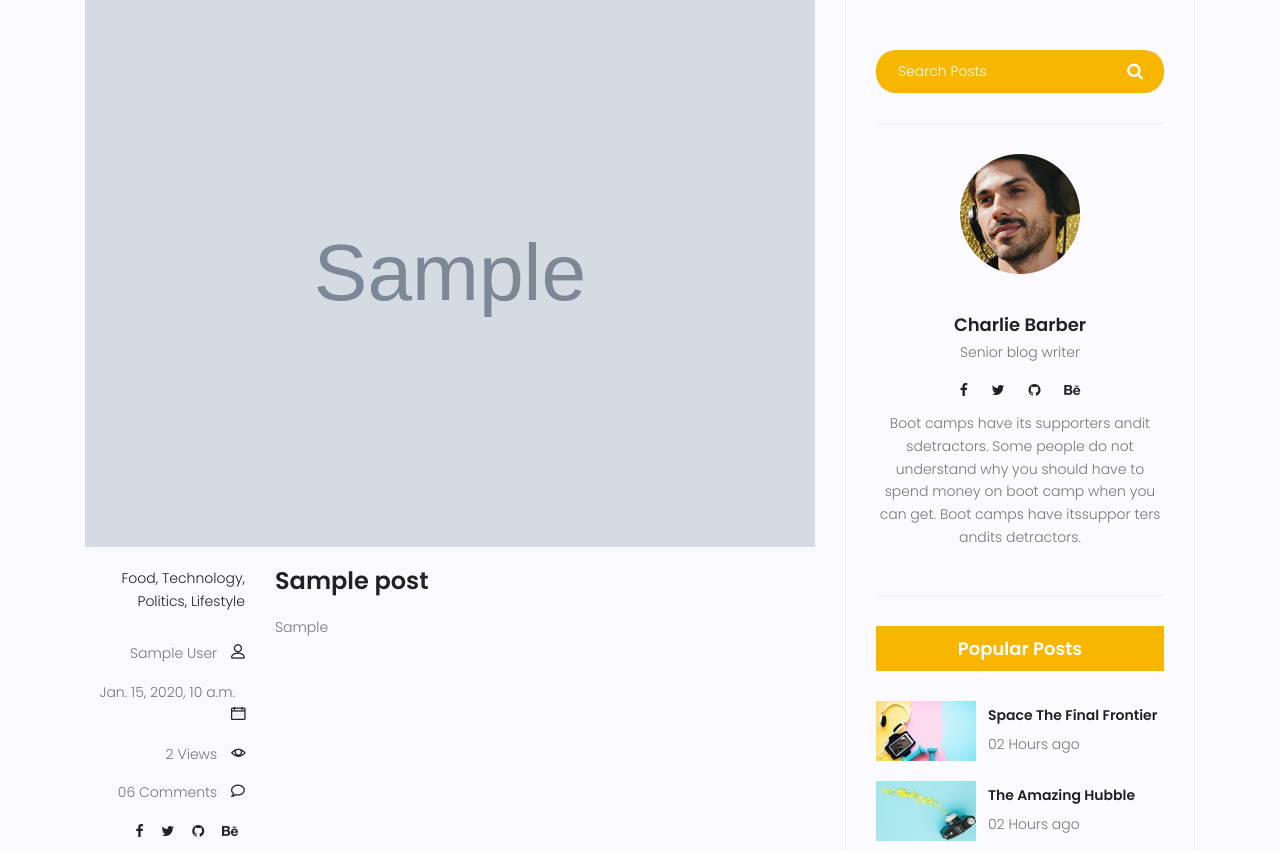
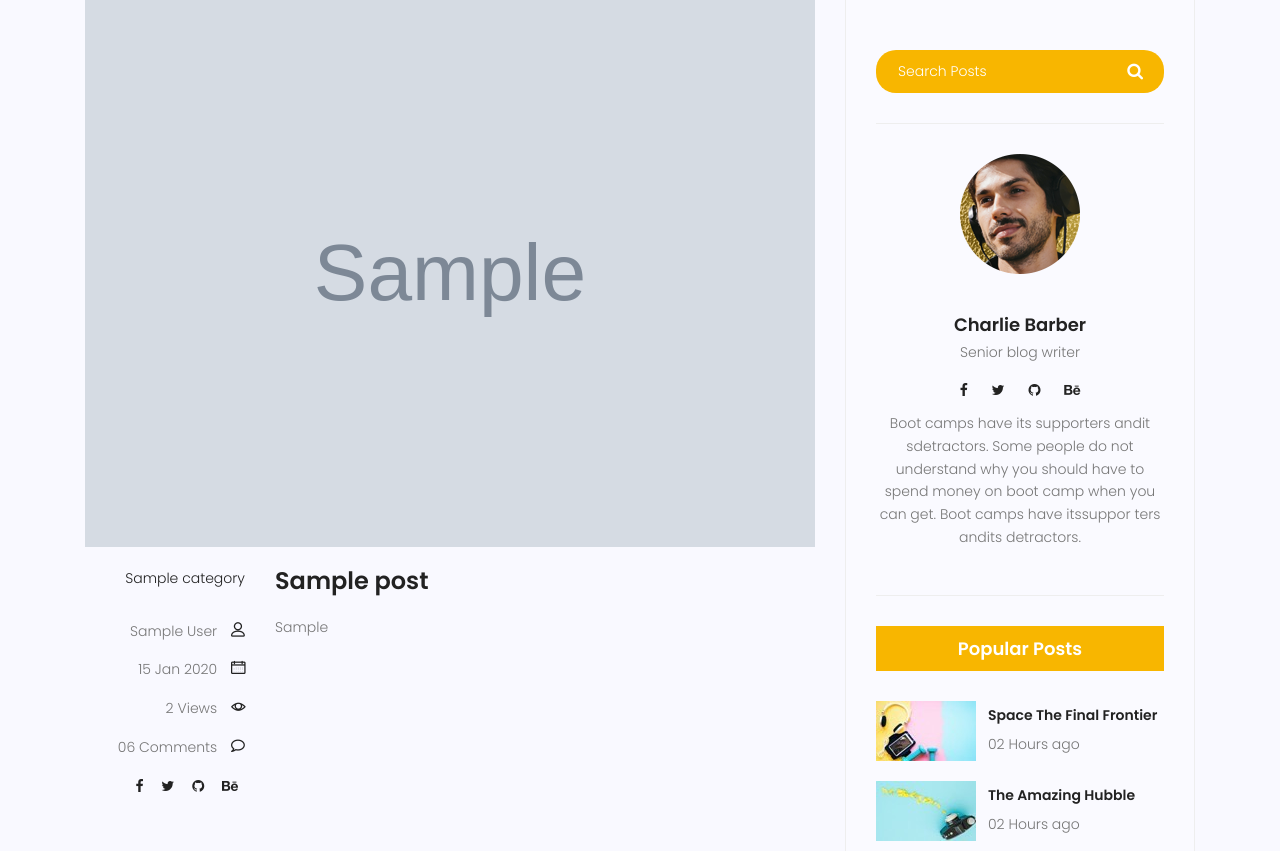
Before and after one commit to AmirrezaAttary/Django_Bigdely_Tamrin, a Django app: page /blog/1/ in a window 1280 px wide. Shown: the part 421-1272 px from the top of the page. Run offline with Django 3.2, Linux system fonts and the light colour scheme; tables that the repository leaves empty hold one stand-in row (values such as "Sample post"); grey boxes marked "Sample" are stand-in pictures; some libraries are stand-ins or nearby versions.

Commit message:
fix time in template

```diff
--- a/templates/blog/blog-home.html
+++ b/templates/blog/blog-home.html
@@ -95,7 +95,7 @@
 									</ul>
 									<div class="user-details row">
 										<p class="user-name col-lg-12 col-md-12 col-6"><a href="#">{{post.author.get_full_name}}</a> <span class="lnr lnr-user"></span></p>
-										<p class="date col-lg-12 col-md-12 col-6"><a href="#">{{post.published_date}}</a> <span class="lnr lnr-calendar-full"></span></p>
+										<p class="date col-lg-12 col-md-12 col-6"><a href="#">{{post.published_date|date:"d M Y"}}</a> <span class="lnr lnr-calendar-full"></span></p>
 										<p class="view col-lg-12 col-md-12 col-6"><a href="#">{{post.contend_view}} Views</a> <span class="lnr lnr-eye"></span></p>
 										<p class="comments col-lg-12 col-md-12 col-6"><a href="#">06 Comments</a> <span class="lnr lnr-bubble"></span></p>
 									</div>
--- a/templates/blog/blog-single.html
+++ b/templates/blog/blog-single.html
@@ -31,14 +31,13 @@
 								</div>
 								<div class="col-lg-3  col-md-3 meta-details">
 									<ul class="tags">
-										<li><a href="#">Food,</a></li>
-										<li><a href="#">Technology,</a></li>
-										<li><a href="#">Politics,</a></li>
-										<li><a href="#">Lifestyle</a></li>
+										{% for cat in post.category.all %}
+										<li><a href="#">{{ cat.name }}</a></li>{% if not forloop.last %} ,{% endif %}
+										{% endfor %}
 									</ul>
 									<div class="user-details row">
 										<p class="user-name col-lg-12 col-md-12 col-6"><a href="#">{{post.author.get_full_name}}</a> <span class="lnr lnr-user"></span></p>
-										<p class="date col-lg-12 col-md-12 col-6"><a href="#">{{post.published_date}}</a> <span class="lnr lnr-calendar-full"></span></p>
+										<p class="date col-lg-12 col-md-12 col-6"><a href="#">{{post.published_date|date:"d M Y"}}</a> <span class="lnr lnr-calendar-full"></span></p>
 										<p class="view col-lg-12 col-md-12 col-6"><a href="#">{{post.contend_view}} Views</a> <span class="lnr lnr-eye"></span></p>
 										<p class="comments col-lg-12 col-md-12 col-6"><a href="#">06 Comments</a> <span class="lnr lnr-bubble"></span></p>
 										<ul class="social-links col-lg-12 col-md-12 col-6">
```
